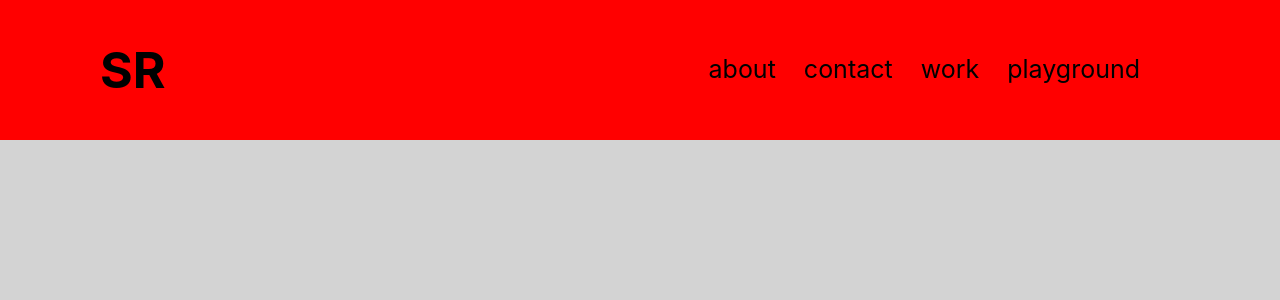
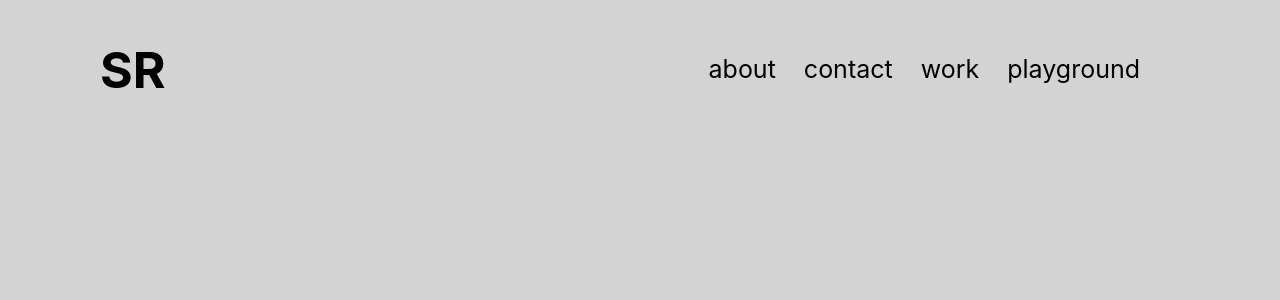
Before and after one commit to sabyasachirakshit/sr-portfolio, a React (Create React App) app: page / in a window 1280 px wide. In both pictures the pointer is over the element "SR". Shown: the top 300 px of the page. Built offline with nearby package versions, Linux system fonts and the light colour scheme.

Commit message:
navbar style made

```diff
--- a/src/components/Navbar.js
+++ b/src/components/Navbar.js
@@ -1,11 +1,11 @@
 import React from "react";
+import "../styles/navbar.css";
 
 function Navbar() {
   return (
     <div
       className="sr-navbar"
       style={{
-        backgroundColor: "red",
         display: "flex",
         padding: 40,
         justifyContent: "space-between",
--- /dev/null
+++ b/src/styles/navbar.css
@@ -0,0 +1,8 @@
+.srn-2 > *:hover{
+    text-decoration: underline;
+    cursor: pointer;
+}
+
+.srn-1:hover{
+    cursor: pointer;
+}
```
